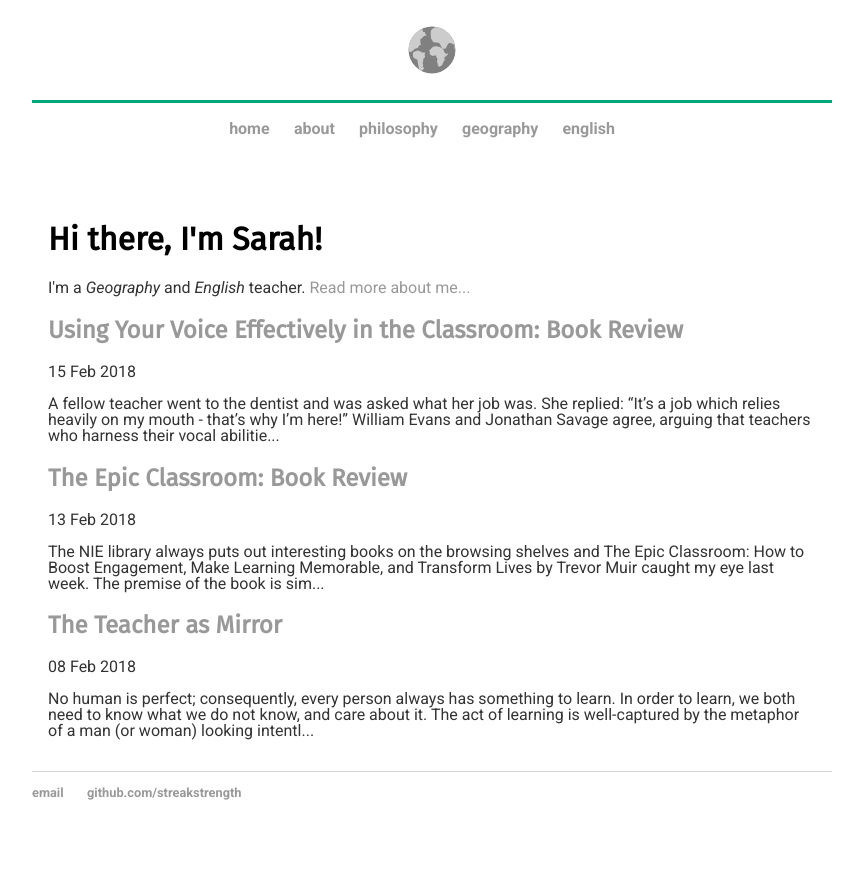
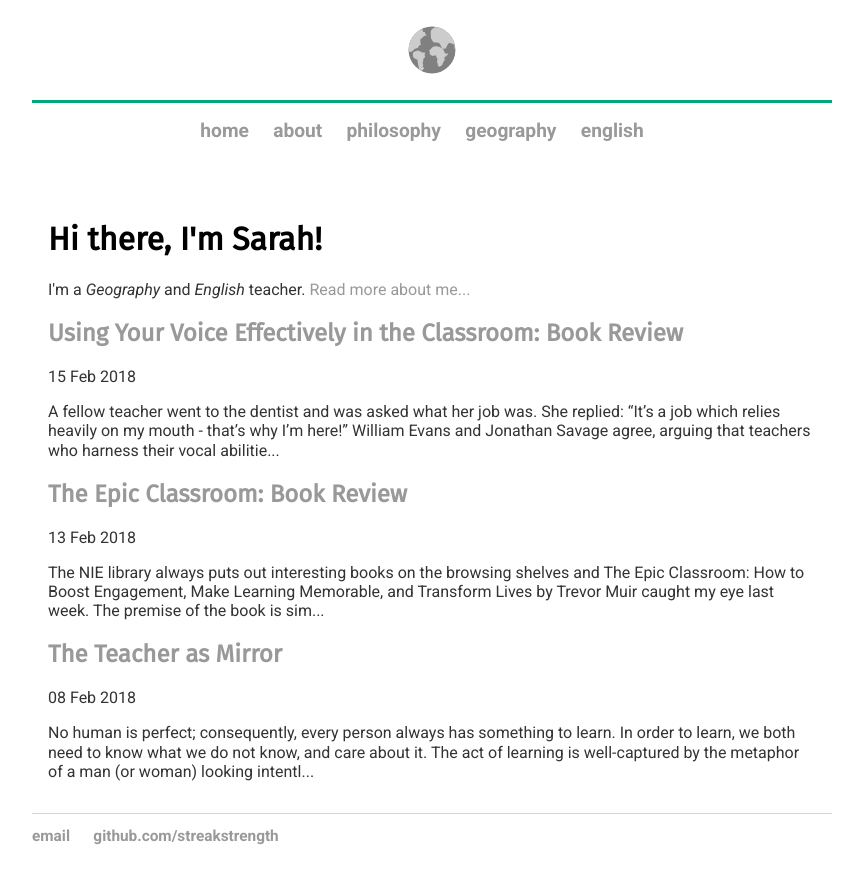
Before and after one commit to streakstrength/streakstrength.github.io, a Jekyll site: the page built from index.html, in a window 1280 px wide. Shown: the top 884 px of the page, without its empty margins (208-1071 px from the left). Built offline with Jekyll 4.4.1, drawn with Linux system fonts in a browser that asks for light colours; nearby versions of some CDN libraries.

Commit message:
Update main.css

```diff
--- a/css/main.css
+++ b/css/main.css
@@ -95,26 +95,26 @@ h2 {
     font-family: 'Fira Sans', sans-serif;
 }
 h3 {
-    font-size: 1.2em;
+    font-size: 1.3em;
     font-family: 'Fira Sans', sans-serif;
     font-style: italic;
 }
 p {
-    font-size: 1em;
-    line-height: 1em;
+    font-size: 1.2m;
+    line-height: 1.2em;
     font-family: 'Roboto', sans-serif;
     color: #333;
 }
 li {
-    font-size: 1em;
-    line-height: 1em;
+    font-size: 1.2em;
+    line-height: 1.2em;
     font-family: 'Roboto', sans-serif;
     color: #333;
 }
 
 ul.posts {
     margin: 20px auto 40px;
-    font-size: 1em;
+    font-size: 1.2em;
 }
 
 ul.posts li {
```
